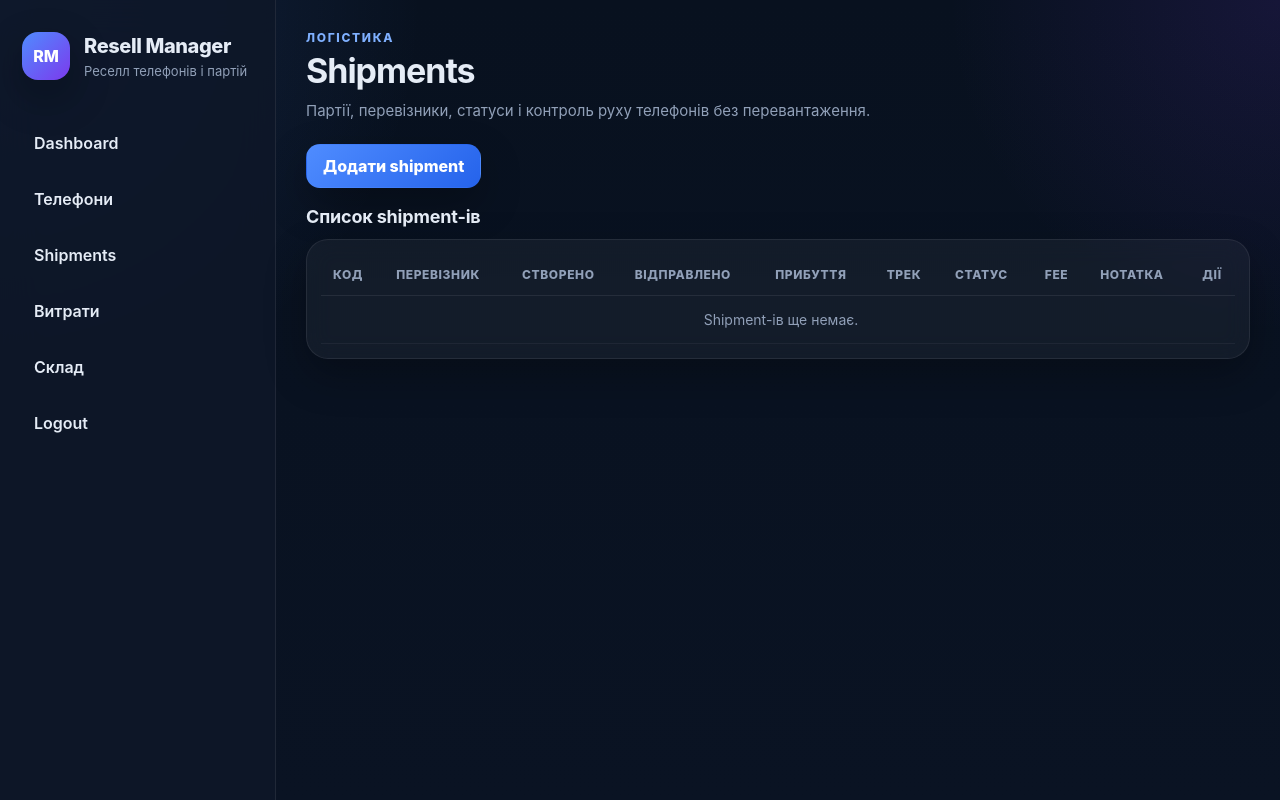
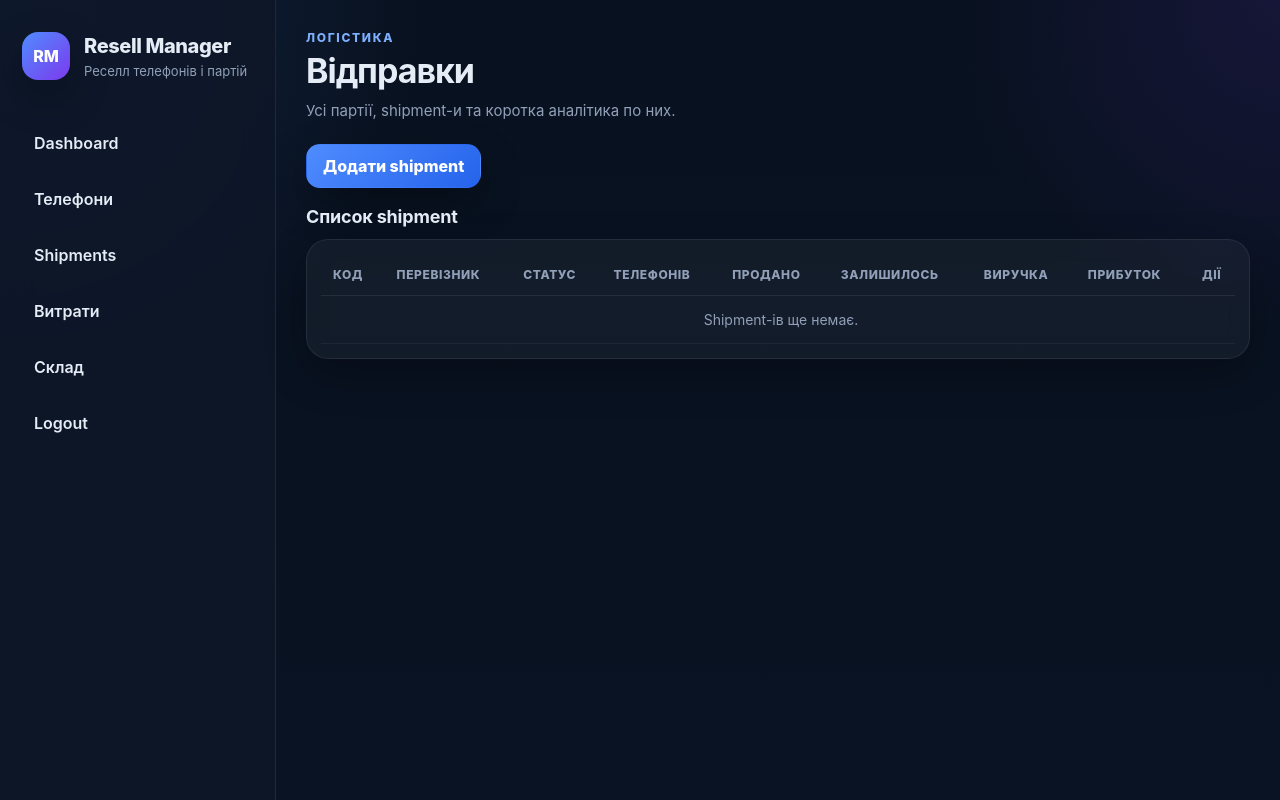
Before and after one commit to zmiyovskii/resell_manager, a Python web app: template app/templates/shipments/list.html in a window 1280 px wide. Run offline with Jinja, Linux system fonts and the light colour scheme; the template is opened without the code that fills it, so the values that code supplies are empty.

Commit message:
add shipment detail and fix toast close

```diff
--- a/app/static/css/style.css
+++ b/app/static/css/style.css
@@ -616,6 +616,10 @@ a {
 }
 
 .toast {
+    pointer-events: auto;
+}
+
+.toast {
     min-width: 280px;
     max-width: 380px;
     padding: 14px 16px;
--- a/app/templates/shipments/list.html
+++ b/app/templates/shipments/list.html
@@ -1,15 +1,13 @@
 {% extends "base.html" %}
 
-{% block title %}Shipments{% endblock %}
+{% block title %}Відправки{% endblock %}
 
 {% block content %}
 <div class="page-header">
     <div>
         <p class="page-kicker">Логістика</p>
-        <h2 class="page-title">Shipments</h2>
-        <p class="page-subtitle">
-            Партії, перевізники, статуси і контроль руху телефонів без перевантаження.
-        </p>
+        <h2 class="page-title">Відправки</h2>
+        <p class="page-subtitle">Усі партії, shipment-и та коротка аналітика по них.</p>
     </div>
 </div>
 
@@ -19,7 +17,7 @@
 
 <section class="section-block desktop-only">
     <div class="section-head">
-        <h3>Список shipment-ів</h3>
+        <h3>Список shipment</h3>
     </div>
 
     <div class="table-card">
@@ -29,30 +27,35 @@
                     <tr>
                         <th>Код</th>
                         <th>Перевізник</th>
-                        <th>Створено</th>
-                        <th>Відправлено</th>
-                        <th>Прибуття</th>
-                        <th>Трек</th>
                         <th>Статус</th>
-                        <th>Fee</th>
-                        <th>Нотатка</th>
+                        <th>Телефонів</th>
+                        <th>Продано</th>
+                        <th>Залишилось</th>
+                        <th>Виручка</th>
+                        <th>Прибуток</th>
                         <th>Дії</th>
                     </tr>
                 </thead>
                 <tbody>
                     {% for shipment in shipments %}
                     <tr>
-                        <td class="strong-cell">{{ shipment.code }}</td>
+                        <td class="strong-cell">
+                            <a class="inline-link" href="/web/shipments/{{ shipment.id }}">{{ shipment.code }}</a>
+                        </td>
                         <td>{{ shipment.carrier_name or "—" }}</td>
-                        <td>{{ shipment.created_date }}</td>
-                        <td>{{ shipment.sent_date or "—" }}</td>
-                        <td>{{ shipment.arrival_date or "—" }}</td>
-                        <td>{{ shipment.tracking_number or "—" }}</td>
                         <td><span class="status-badge logistics">{{ shipment.status }}</span></td>
-                        <td>€{{ "%.2f"|format(shipment.default_carrier_fee) }}</td>
-                        <td>{{ shipment.note or "—" }}</td>
+                        <td>{{ shipment.phones_count }}</td>
+                        <td>{{ shipment.sold_count }}</td>
+                        <td>{{ shipment.remaining_count }}</td>
+                        <td>€{{ "%.2f"|format(shipment.revenue_total) }}</td>
+                        <td>
+                            <span class="{% if shipment.profit >= 0 %}profit-positive{% else %}profit-negative{% endif %}">
+                                €{{ "%.2f"|format(shipment.profit) }}
+                            </span>
+                        </td>
                         <td>
                             <div class="row-actions">
+                                <a href="/web/shipments/{{ shipment.id }}" class="btn btn-secondary btn-small">Відкрити</a>
                                 <a href="/web/shipments/{{ shipment.id }}/edit" class="btn btn-secondary btn-small">Редагувати</a>
                                 <form method="post" action="/web/shipments/{{ shipment.id }}/delete" class="inline-form">
                                     <button type="submit" class="btn btn-secondary btn-small">Видалити</button>
@@ -62,7 +65,7 @@
                     </tr>
                     {% else %}
                     <tr>
-                        <td colspan="10" class="empty-state">Shipment-ів ще немає.</td>
+                        <td colspan="9" class="empty-state">Shipment-ів ще немає.</td>
                     </tr>
                     {% endfor %}
                 </tbody>
@@ -73,7 +76,7 @@
 
 <section class="section-block mobile-only">
     <div class="section-head">
-        <h3>Партії</h3>
+        <h3>Shipment-и</h3>
     </div>
 
     <div class="cards-stack">
@@ -81,23 +84,30 @@
         <div class="entity-card">
             <div class="entity-card-top">
                 <div>
-                    <div class="entity-title">{{ shipment.code }}</div>
+                    <div class="entity-title">
+                        <a class="inline-link" href="/web/shipments/{{ shipment.id }}">{{ shipment.code }}</a>
+                    </div>
                     <div class="entity-subtitle">{{ shipment.carrier_name or "Без перевізника" }}</div>
                 </div>
                 <span class="status-badge logistics">{{ shipment.status }}</span>
             </div>
 
             <div class="entity-meta-grid">
-                <div><span>Створено</span><strong>{{ shipment.created_date }}</strong></div>
-                <div><span>Відправлено</span><strong>{{ shipment.sent_date or "—" }}</strong></div>
-                <div><span>Прибуття</span><strong>{{ shipment.arrival_date or "—" }}</strong></div>
-                <div><span>Fee</span><strong>€{{ "%.2f"|format(shipment.default_carrier_fee) }}</strong></div>
-                <div><span>Трек</span><strong>{{ shipment.tracking_number or "—" }}</strong></div>
-                <div><span>Нотатка</span><strong>{{ shipment.note or "—" }}</strong></div>
+                <div><span>Телефонів</span><strong>{{ shipment.phones_count }}</strong></div>
+                <div><span>Продано</span><strong>{{ shipment.sold_count }}</strong></div>
+                <div><span>Залишилось</span><strong>{{ shipment.remaining_count }}</strong></div>
+                <div><span>Виручка</span><strong>€{{ "%.2f"|format(shipment.revenue_total) }}</strong></div>
+            </div>
+
+            <div class="entity-badges">
+                <span class="{% if shipment.profit >= 0 %}profit-positive{% else %}profit-negative{% endif %}">
+                    Profit: €{{ "%.2f"|format(shipment.profit) }}
+                </span>
             </div>
 
             <div class="entity-actions">
-                <a href="/web/shipments/{{ shipment.id }}/edit" class="btn btn-primary">Редагувати</a>
+                <a href="/web/shipments/{{ shipment.id }}" class="btn btn-primary">Відкрити</a>
+                <a href="/web/shipments/{{ shipment.id }}/edit" class="btn btn-secondary">Редагувати</a>
                 <form method="post" action="/web/shipments/{{ shipment.id }}/delete" class="inline-form">
                     <button type="submit" class="btn btn-secondary">Видалити</button>
                 </form>
```
Also changed, not shown: app/api/routes/views.py (+19 -4 lines), app/services/shipment_service.py (+51 -18 lines), app/templates/shipments/detail.html (added, +109 -0 lines).
